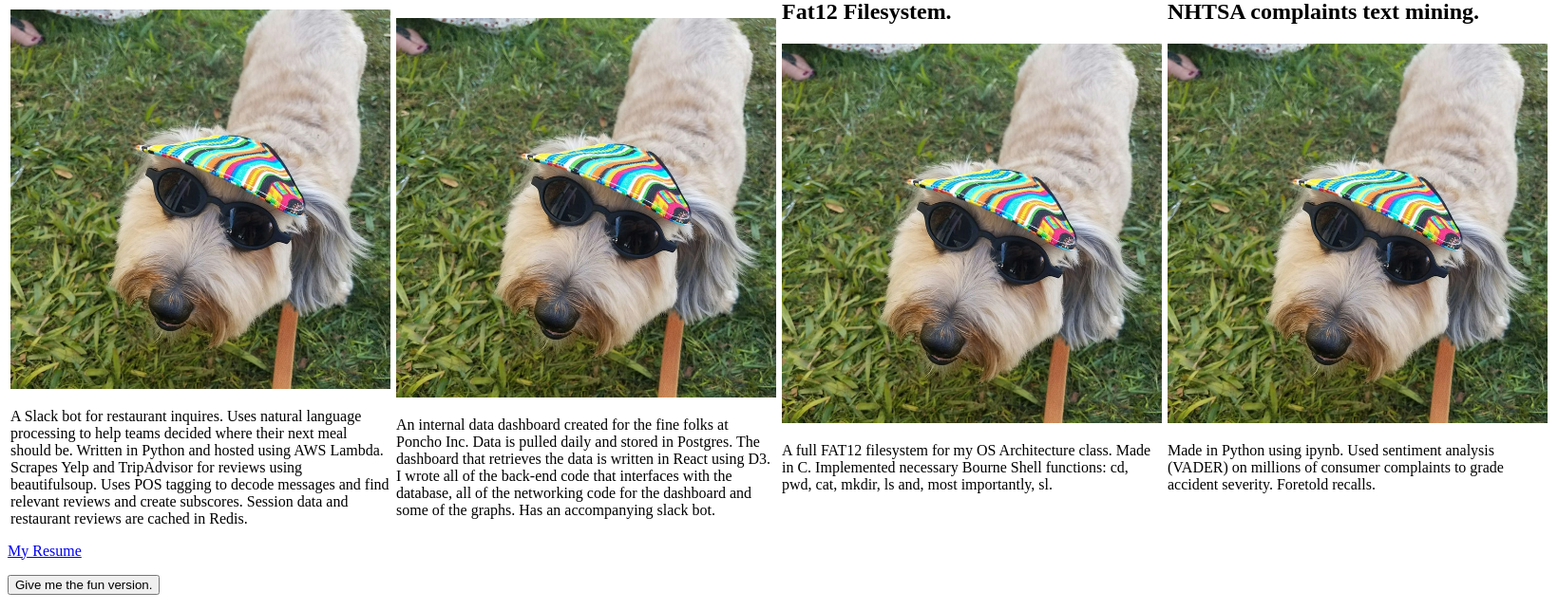
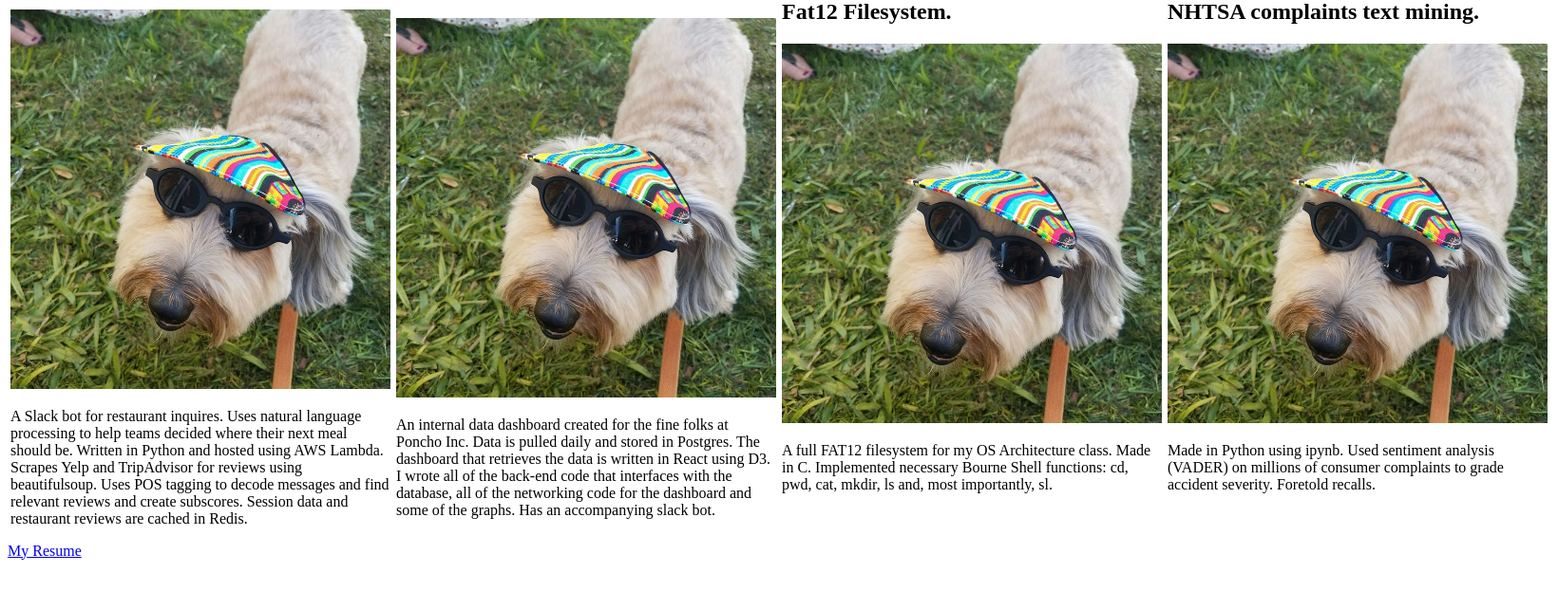
Before and after one commit to helloimowen/owensandersdotcom, a Flask app: page / in a window 1640 px wide. Shown: the part 184-827 px from the top of the page at 95% size. After the commit the page ends 774 px from the top, so only its background shows below. Run offline with Flask 2, Linux system fonts and the light colour scheme.

Commit message:
changed resume. Removed bad ideas

```diff
--- a/app.py
+++ b/app.py
@@ -5,11 +5,8 @@ app = Flask(__name__)
 @app.route("/")
 def hello():
 
-    if request.cookies.get('fun') is '1':
-        return render_template("fun.html")
 
-    else:
-        return render_template("index.html")
+    return render_template("index.html")
 
 
 @app.route("/fun", methods=['POST', 'GET'])
--- a/templates/index.html
+++ b/templates/index.html
@@ -70,10 +70,6 @@
 
     </div>
 
-    <form action = "/fun" method = "POST">
-        <p><input type = 'submit' value = 'Give me the fun version.'/></p>
-    </form>
-
 
 
 
```
Also changed, not shown: 1 other file.
